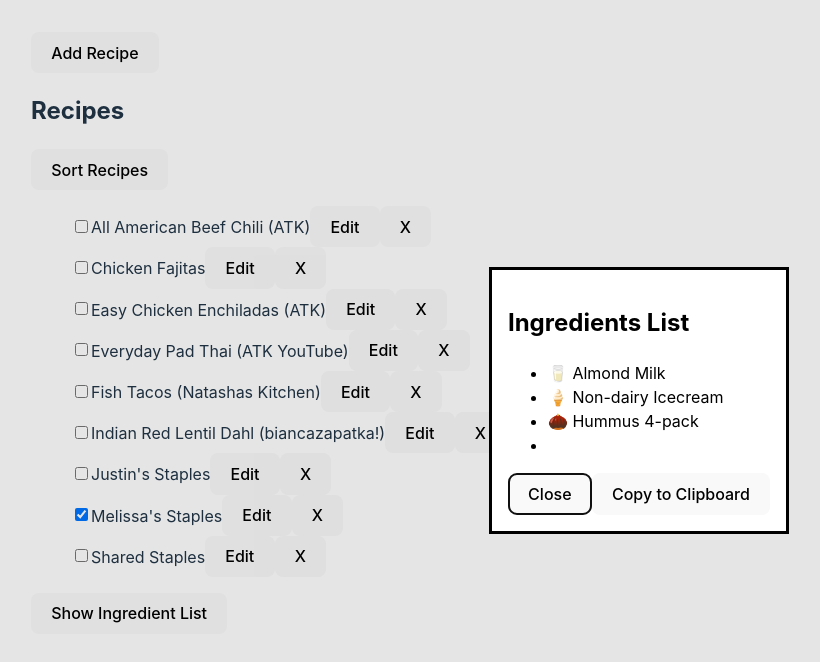
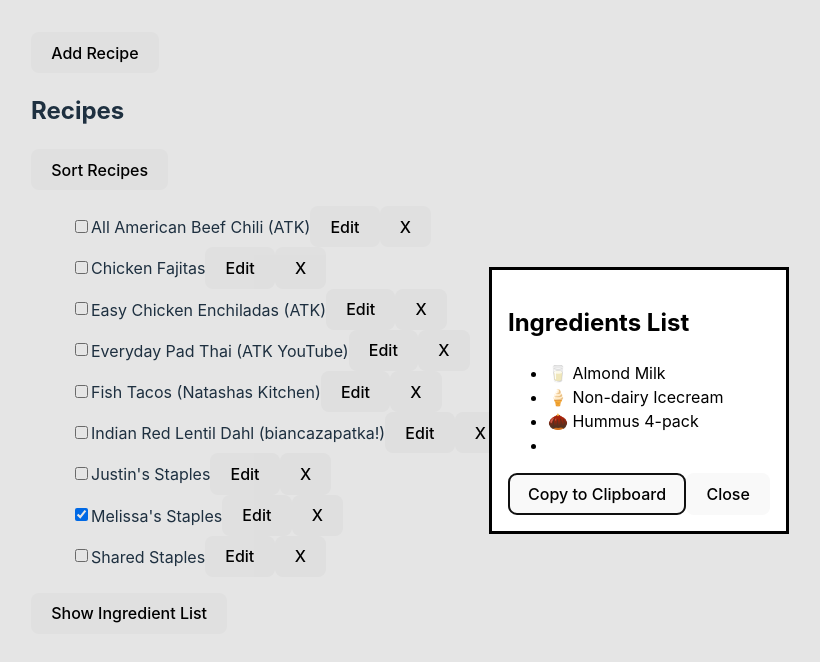
Before and after one commit to justinmcarlson/react-meal-plan-app, a React (Vite) app: page / in a window 1280 px wide. Both pictures are taken after a click on the button "Show Ingredient List". Shown: the top 662 px of the page, without its empty margins (1-821 px from the left). Built offline with nearby package versions, Linux system fonts and the light colour scheme.

Commit message:
Move "Close" Button After "Copy to Clipboard Button"

```diff
--- a/src/Presentational/IngredientsList.jsx
+++ b/src/Presentational/IngredientsList.jsx
@@ -16,8 +16,8 @@ export default function IngredientsList({ allRecipes, openModal, closeModal }) {
           </>
         ))}
       </ul>
+      <button onClick={() => navigator.clipboard.writeText(ingredientsList) }>Copy to Clipboard</button>
       <button onClick={() => closeModal('ingredientsListDialog')}>Close</button>
-      <button onClick={() => navigator.clipboard.writeText(ingredientsList) }>Copy to Clipboard</button>
       </dialog>
       <button onClick={() => openModal('ingredientsListDialog')}>Show Ingredient List</button>
     </>
```
